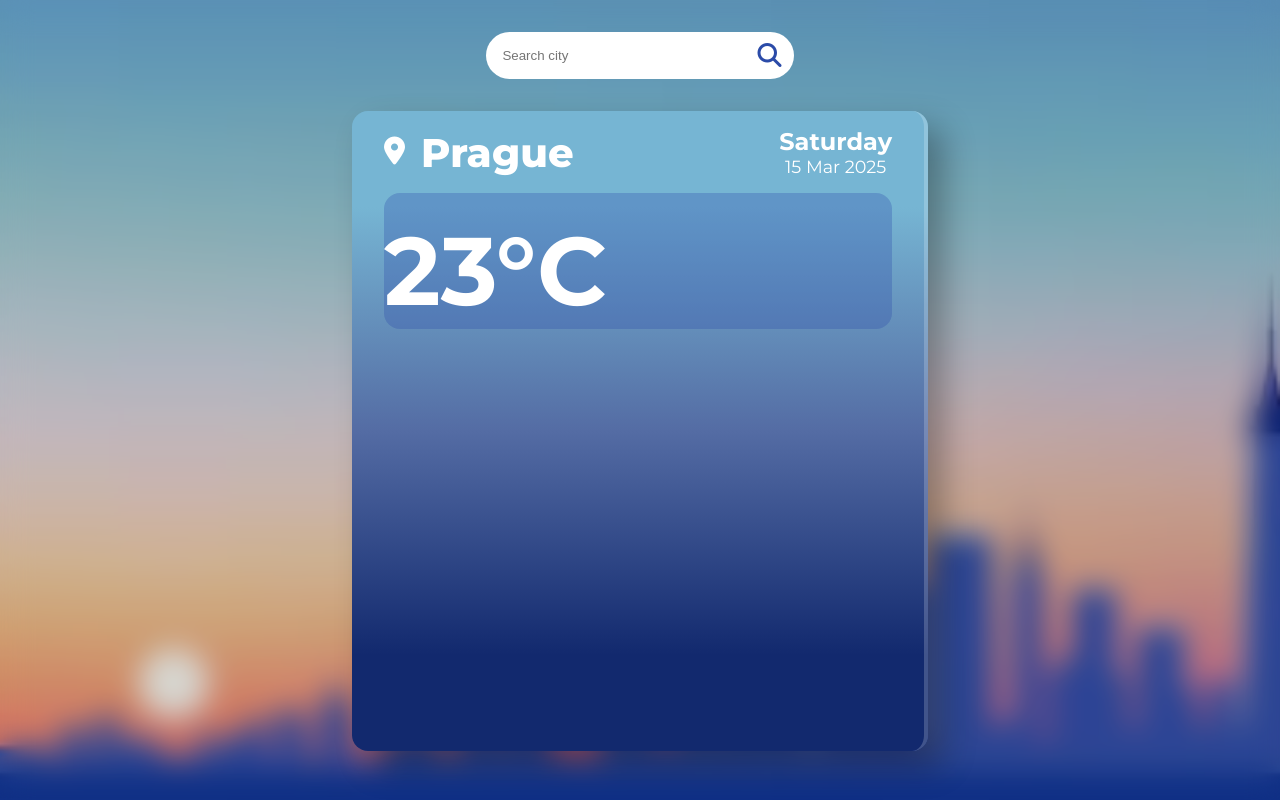
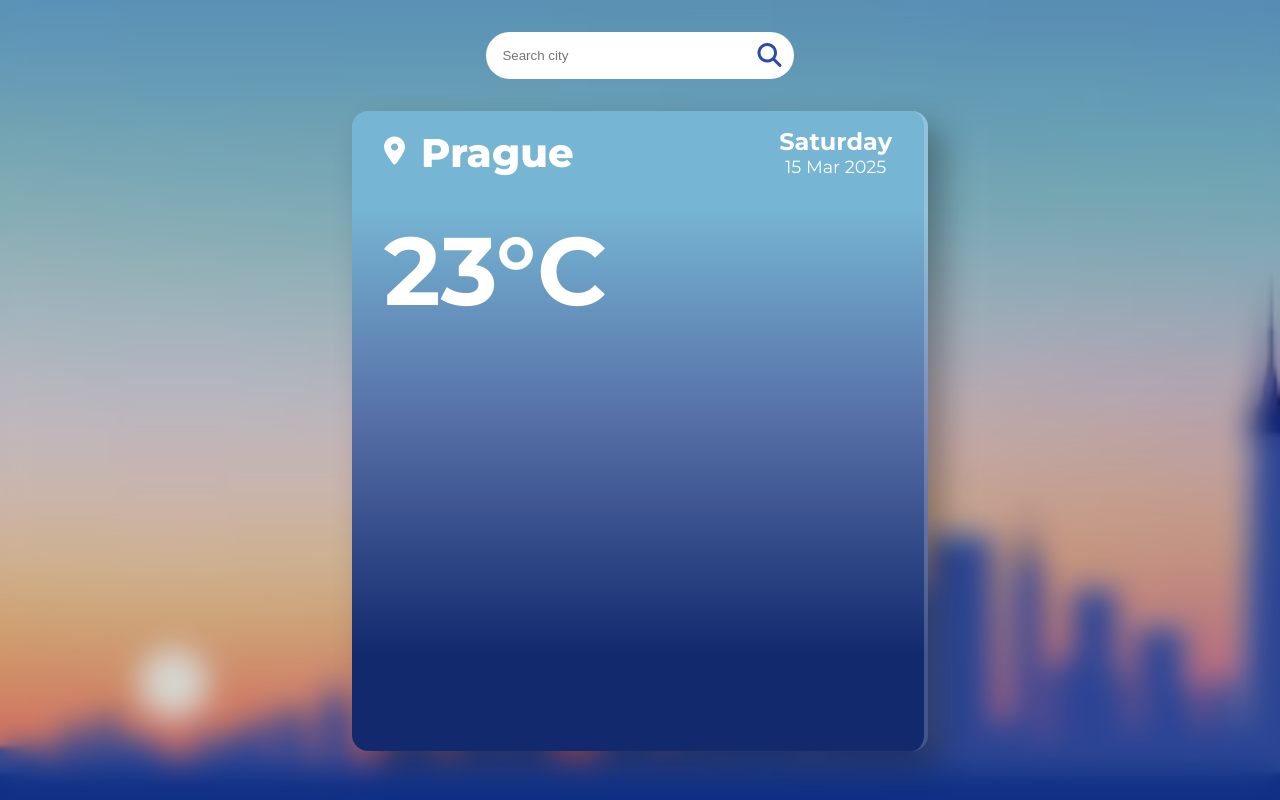
Before and after one commit to DavidHruby1/Weather-App, a plain HTML site: page index.html in a window 1280 px wide. Drawn offline with Linux system fonts and the light colour scheme.

Commit message:
Update style.css

```diff
--- a/style.css
+++ b/style.css
@@ -4,7 +4,7 @@
     --clr-bg: linear-gradient(0deg, rgba(18,41,110,1) 15%, rgba(84,108,164,1) 50%, rgba(118,181,211,1) 85%);
     --clr-primary: #2b4ba8;
     --clr-white: #ffffff;
-    --clr-card: rgba(43, 75, 168, 0.3);
+    /*--clr-card: ;*/
 
     --ff: 'Montserrat', sans-serif;
 
```
